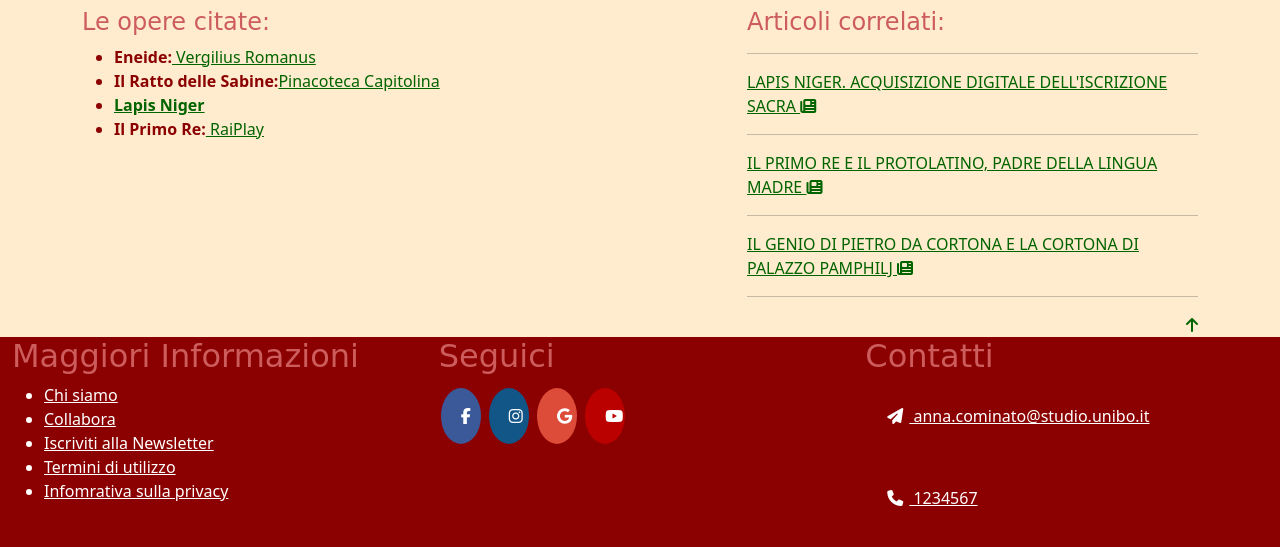
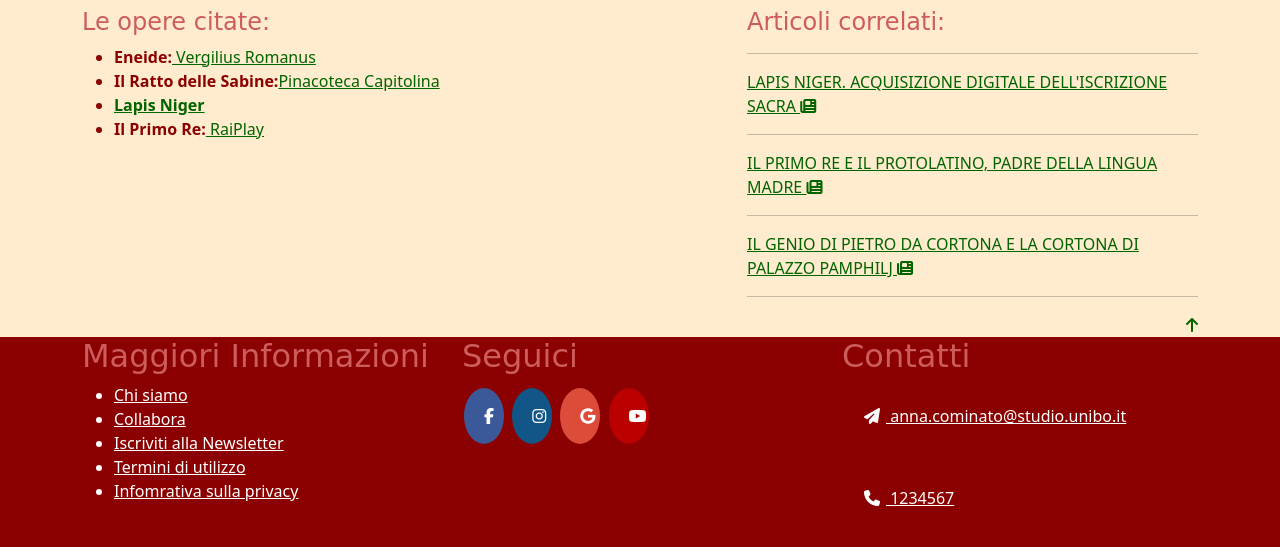
Before and after one commit to Anna-11499/Progetto_Dh, a plain HTML site: page miti.html in a window 1280 px wide. Shown: the part 1128-1675 px from the top of the page. Drawn offline with nearby package versions, Linux system fonts and the light colour scheme.

Commit message:
cambio del footer da container fluid a container

```diff
--- a/miti.html
+++ b/miti.html
@@ -145,7 +145,7 @@
 		</div>
 </section>
 <footer>
-	<section class="container-fluid">
+	<section class="container">
 		<div class="row">
 			<div class="col-md-4">
 		 		<h2>Maggiori Informazioni</h2>
```
